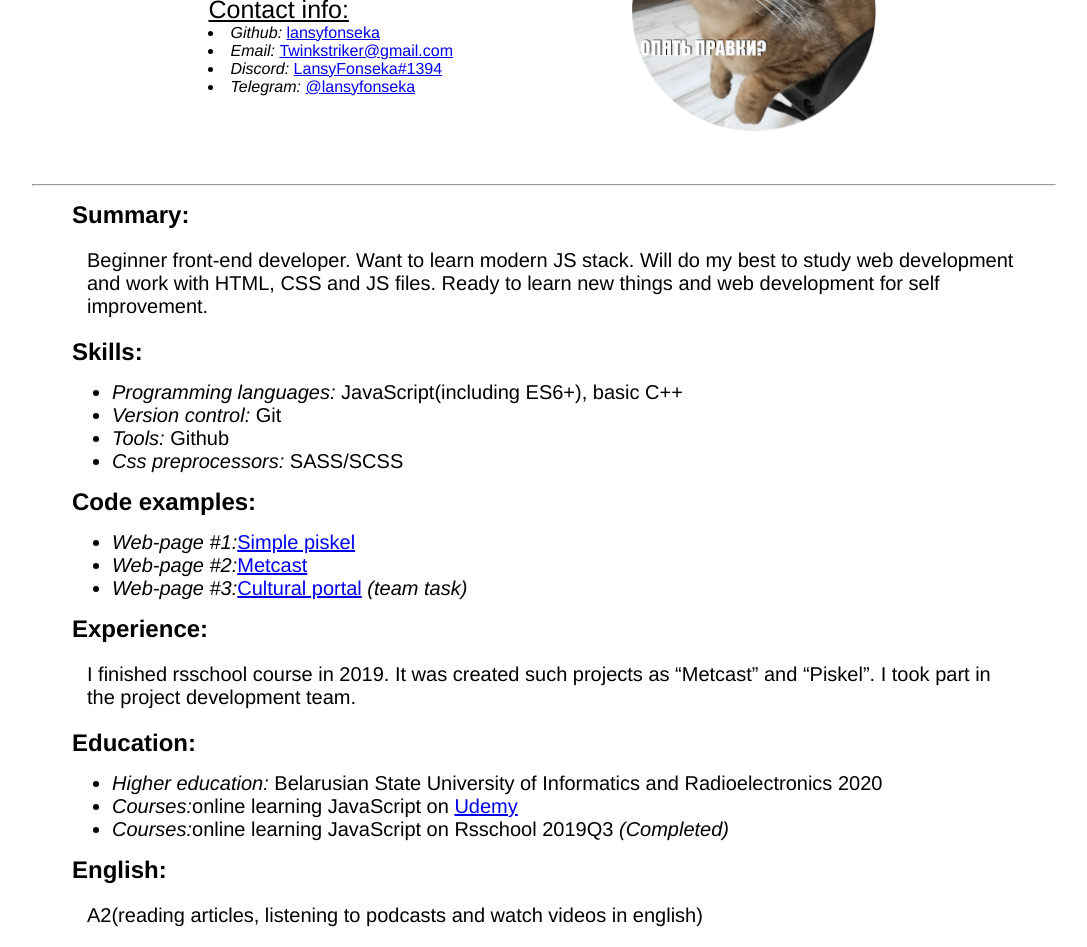
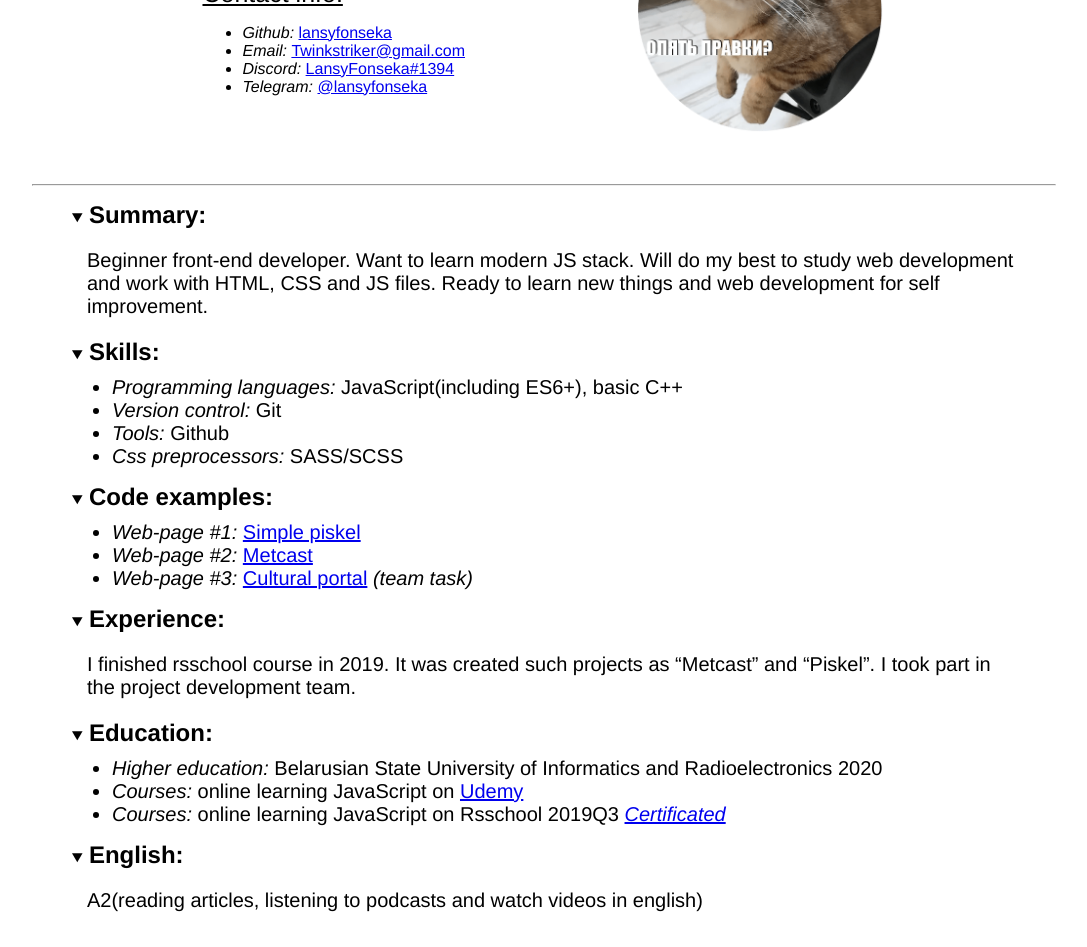
Before and after one commit to Lansyfonseka/rsschool-cv, a plain HTML site: page index.html in a window 1280 px wide. Shown: the part 154-1101 px from the top of the page, without its empty margins (96-1183 px from the left). Drawn offline with Linux system fonts and the light colour scheme.

Commit message:
fix: validation

```diff
--- a/index.html
+++ b/index.html
@@ -14,43 +14,80 @@
         <header>
             <div class="title_info">
                 <h1>Ryabtsev Egor</h1>
-                <lu><span class="title_contact"><u>Contact info:</u></span>
+                <u class="title_contact">Contact info:</u>
+                <ul>
                     <li><i>Github: </i><a href="https://github.com/Lansyfonseka">lansyfonseka</a></li>
                     <li><i>Email: </i><a href="https://mail.google.com">Twinkstriker@gmail.com</a></li>
                     <li><i>Discord: </i><a href="https://discordapp.com/">LansyFonseka#1394</a></li>
                     <li><i>Telegram: </i><a href="https://web.telegram.org">@lansyfonseka</a></li>
-                </lu>
+                </ul>
             </div>
-            <img src="images/image.png" alt="">
+            <img src="images/image.png" alt="avatar">
         </header>
         <hr>
-        <div class="main">
+        <main>
+            <article>
+                <details open>
+                    <summary>
                         <h2>Summary:</h2>
+                    </summary>
                     <p>Beginner front-end developer. Want to learn modern JS stack. Will do my best to study web development and work with HTML, CSS and JS files. Ready to learn new things and web development for self improvement.</p>
+                </details>
+            </article>
+            <article>
+                <details open>
+                    <summary>
                         <h2>Skills:</h2>
+                    </summary>
                     <ul>
                         <li><i>Programming languages: </i>JavaScript(including ES6+), basic C++</li>
                         <li><i>Version control: </i>Git</li>
                         <li><i>Tools: </i>Github</li>
                         <li><i>Css preprocessors: </i>SASS/SCSS</li>
                     </ul>
+                </details>
+            </article>
+            <article>
+                <details open>
+                    <summary>
                         <h2>Code examples:</h2>
+                    </summary>
                     <ul>
-                <li><i>Web-page #1:</i><a href="https://lansyfonseka.github.io/piskel/">Simple piskel</a></li>
-                <li><i>Web-page #2:</i><a href="https://lansyfonseka.github.io/weather/">Metcast</a></li>
-                <li><i>Web-page #3:</i><a href="https://cultural-portal-filmmakers.netlify.app/">Cultural portal</a> <i>(team task)</i></li>
+                        <li><i>Web-page #1: </i><a href="https://lansyfonseka.github.io/piskel/">Simple piskel</a></li>
+                        <li><i>Web-page #2: </i><a href="https://lansyfonseka.github.io/weather/">Metcast</a></li>
+                        <li><i>Web-page #3: </i><a href="https://cultural-portal-filmmakers.netlify.app/">Cultural portal</a> <i>(team task)</i></li>
                     </ul>
+                </details>
+            </article>
+            <article>
+                <details open>
+                    <summary>
                         <h2>Experience:</h2>
+                    </summary>
                     <p>I finished rsschool course in 2019. It was created such projects as “Metcast” and “Piskel”. I took part in the project development team.</p>
+                </details>
+            </article>
+            <article>
+                <details open>
+                    <summary>
                         <h2>Education:</h2>
+                    </summary>
                     <ul>
                         <li><i>Higher education: </i>Belarusian State University of Informatics and Radioelectronics 2020</li>
-                <li><i>Courses:</i>online learning JavaScript on <a href="https://www.udemy.com/javascript_full/">Udemy</a></li>
-                <li><i>Courses:</i>online learning JavaScript on Rsschool 2019Q3 <i>(Completed)</i></li>
+                        <li><i>Courses: </i>online learning JavaScript on <a href="https://www.udemy.com/javascript_full/">Udemy</a></li>
+                        <li><i>Courses: </i>online learning JavaScript on Rsschool 2019Q3 <i><a href="https://app.rs.school/certificate/w73glvmb">Certificated</a></i></li>
                     </ul>
+                </details>
+            </article>
+            <article>
+                <details open>
+                    <summary>
                         <h2>English:</h2>
+                    </summary>
                     <p>A2(reading articles, listening to podcasts and watch videos in english)</p>
-        </div>
+                </details>
+            </article>
+        </main>
     </div>
 </body>
 
--- a/style/style.css
+++ b/style/style.css
@@ -33,11 +33,16 @@ header {
     font-size: 25px;
 }
 
-.main {
+main {
     margin: 0 40px;
 }
 
+article {
+    margin: 15px 0;
+}
+
 h2 {
+    display: inline;
     margin: 15px 0;
 }
 
@@ -46,11 +51,11 @@ p {
     font-size: 20px;
 }
 
-.main ul {
+main ul {
     margin: 10px 0 0 0;
 }
 
-.main ul li {
+main ul li {
     font-size: 20px;
 }
 
```
Lines whose indentation alone changed are shown as unchanged.
